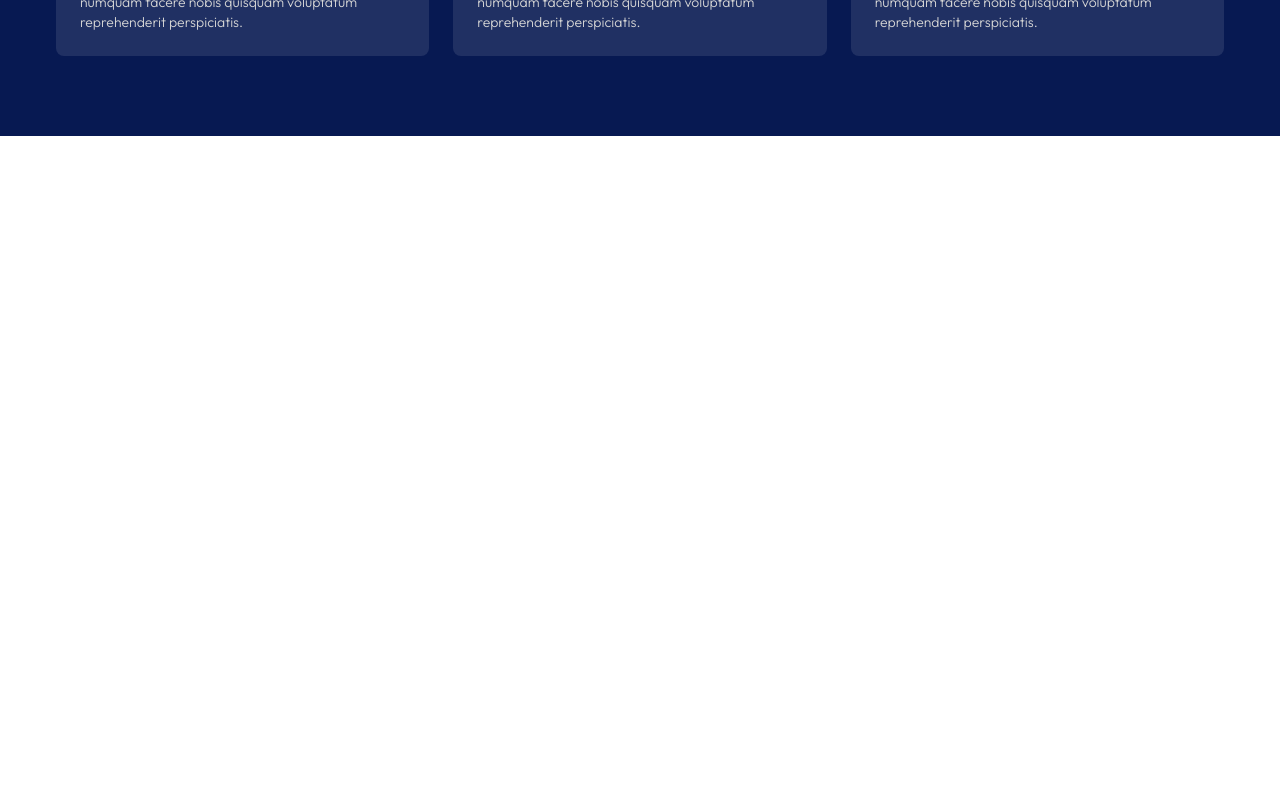
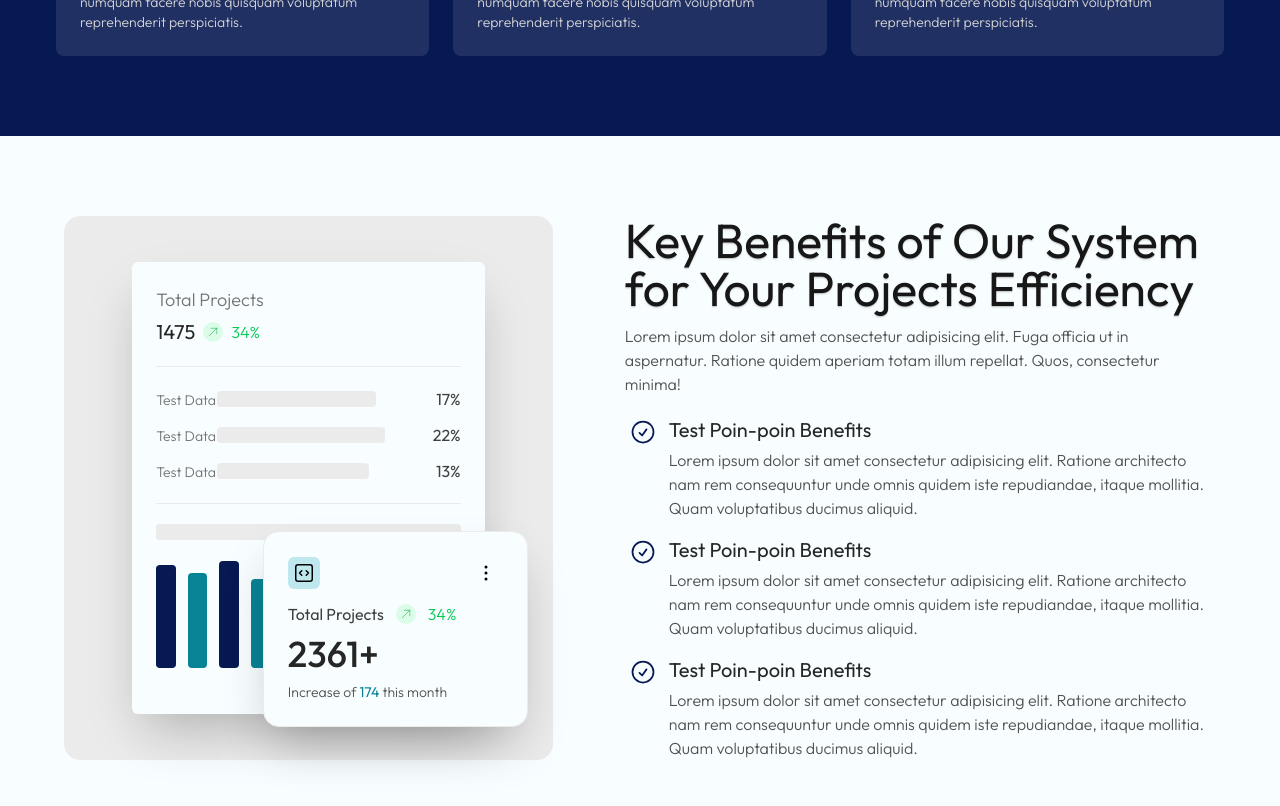
Before and after one commit to ValerieAttila09/NodeOps, a React (Vite) app: page / in a window 1280 px wide. Shown: the part 1860-2666 px from the top of the page. Before the commit the page ends 1996 px from the top, so only its background shows below. Built offline with nearby package versions, Linux system fonts and the light colour scheme.

Commit message:
committed

```diff
--- a/src/components/LandingPage.jsx
+++ b/src/components/LandingPage.jsx
@@ -119,17 +119,163 @@ export function LandingPageIntro() {
   return (
     <div className="w-full bg-[#071952] py-[5rem] px-6">
       <div className="mb-10 flex flex-col items-center justify-center py-2">
-        <h1 className="text-5xl mb-3 text-white text-shadow-md outfit-regular">Efficient and Integrated <br/> Manufacturing Services</h1>
+        <h1 className="text-5xl mb-3 text-white text-shadow-md outfit-regular">Efficient and Integrated <br /> Manufacturing Services</h1>
         <p className="text-sm outfit-thin text-neutral-200">Simplify operations with our efficient. quality-focused services.</p>
       </div>
       <div className="grid grid-cols-3 gap-6 px-8">
-        <CardIntro/>
-        <CardIntro/>
-        <CardIntro/>
-        <CardIntro/>
-        <CardIntro/>
-        <CardIntro/>
+        <CardIntro />
+        <CardIntro />
+        <CardIntro />
+        <CardIntro />
+        <CardIntro />
+        <CardIntro />
       </div>
     </div>
   )
 }
+
+export function LandingPageBenefits() {
+  return (
+    <div className="w-full bg-[#f8feff] py-[5rem] px-[4rem]">
+      <div className="flex gap-[4rem]">
+
+        <div className="w-5/7 border border-[#ebebeb] rounded-2xl bg-[#ebebeb] px-[4.2rem] py-[2.8rem] relative flex items-center justify-center">
+          <div className="w-full h-full rounded-md bg-[#f8feff] p-6 shadow-2xl">
+            <div className="mb-2">
+              <h1 className="text-lg mb-1 text-neutral-500 outfit-thin">Total Projects</h1>
+              <div className="flex items-center gap-2">
+                <span className="text-xl text-neutral-800 outfit-regular">1475</span>
+                <div className="bg-green-100 rounded-full p-1">
+                  <svg xmlns="http://www.w3.org/2000/svg" fill="none" viewBox="0 0 24 24" strokeWidth={1} stroke="currentColor" className="size-3 text-green-600">
+                    <path strokeLinecap="round" strokeLinejoin="round" d="m4.5 19.5 15-15m0 0H8.25m11.25 0v11.25" />
+                  </svg>
+                </div>
+                <span className="text-md text-green-500 outfit-thin">34%</span>
+              </div>
+            </div>
+            <div className="my-5 w-full rounded-full h-[1px] bg-[#ebebeb]"></div>
+            <div className="grid mb-2 gap-3">
+              <div className="flex items-center justify-between">
+                <div className="w-1/5">
+                  <span className="text-sm text-neutral-500 outfit-thin">Test Data</span>
+                </div>
+                <div className="w-3/5">
+                  <div className="w-[87%] h-4 bg-[#ebebeb] rounded-sm"></div>
+                </div>
+                <div className="w-1/5">
+                  <p className="text-md text-end text-neutral-700 outfit-regular">17%</p>
+                </div>
+              </div>
+              <div className="flex items-center justify-between">
+                <div className="w-1/5">
+                  <span className="text-sm text-neutral-500 outfit-thin">Test Data</span>
+                </div>
+                <div className="w-3/5">
+                  <div className="w-[92%] h-4 bg-[#ebebeb] rounded-sm"></div>
+                </div>
+                <div className="w-1/5">
+                  <p className="text-md text-end text-neutral-700 outfit-regular">22%</p>
+                </div>
+              </div>
+              <div className="flex items-center justify-between">
+                <div className="w-1/5">
+                  <span className="text-sm text-neutral-500 outfit-thin">Test Data</span>
+                </div>
+                <div className="w-3/5">
+                  <div className="w-[83%] h-4 bg-[#ebebeb] rounded-sm"></div>
+                </div>
+                <div className="w-1/5">
+                  <p className="text-md text-end text-neutral-700 outfit-regular">13%</p>
+                </div>
+              </div>
+            </div>
+            <div className="my-5 w-full rounded-full h-[1px] bg-[#ebebeb]"></div>
+            <div className="mb-2 rounded-sm bg-[#ebebeb] w-full h-4"></div>
+            <div className="w-full h-[120px] flex items-end justify-between gap-3">
+              <div className="w-[8%] h-[86%] bg-[#071952] rounded-sm"></div>
+              <div className="w-[8%] h-[79%] bg-[#088395] rounded-sm"></div>
+              <div className="w-[8%] h-[89%] bg-[#071952] rounded-sm"></div>
+              <div className="w-[8%] h-[74%] bg-[#088395] rounded-sm"></div>
+              <div className="w-[8%] h-[72%] bg-[#071952] rounded-sm"></div>
+              <div className="w-[8%] h-[92%] bg-[#088395] rounded-sm"></div>
+              <div className="w-[8%] h-[96%] bg-[#071952] rounded-sm"></div>
+              <div className="w-[8%] h-[82%] bg-[#088395] rounded-sm"></div>
+              <div className="w-[8%] h-[76%] bg-[#071952] rounded-sm"></div>
+              <div className="w-[8%] h-[95%] bg-[#088395] rounded-sm"></div>
+            </div>
+          </div>
+          <div className="absolute z-5 w-[265px] h-auto bottom-8 right-6 bg-[#f8feff] rounded-2xl border border-[#ebebeb] shadow-2xl p-6">
+            <div className="mb-3 w-full flex items-center justify-between">
+              <div className="p-1 rounded-md bg-[#37B7C3]/30">
+                <svg xmlns="http://www.w3.org/2000/svg" fill="none" viewBox="0 0 24 24" strokeWidth={1.5} stroke="currentColor" className="size-6">
+                  <path strokeLinecap="round" strokeLinejoin="round" d="M14.25 9.75 16.5 12l-2.25 2.25m-4.5 0L7.5 12l2.25-2.25M6 20.25h12A2.25 2.25 0 0 0 20.25 18V6A2.25 2.25 0 0 0 18 3.75H6A2.25 2.25 0 0 0 3.75 6v12A2.25 2.25 0 0 0 6 20.25Z" />
+                </svg>
+              </div>
+              <button className="p-1 border border-transparent hover:bg-[#fafafa] hover:border-[#ebebeb] transition-all rounded-md">
+                <svg xmlns="http://www.w3.org/2000/svg" fill="none" viewBox="0 0 24 24" strokeWidth={1.5} stroke="currentColor" className="size-6">
+                  <path strokeLinecap="round" strokeLinejoin="round" d="M12 6.75a.75.75 0 1 1 0-1.5.75.75 0 0 1 0 1.5ZM12 12.75a.75.75 0 1 1 0-1.5.75.75 0 0 1 0 1.5ZM12 18.75a.75.75 0 1 1 0-1.5.75.75 0 0 1 0 1.5Z" />
+                </svg>
+              </button>
+            </div>
+            <div className="w-full">
+              <div className="mb-2 flex items-center gap-3">
+                <span className="text-md text-neutral-700 outfit-regular">Total Projects</span>
+                <div className="bg-green-100 rounded-full p-1">
+                  <svg xmlns="http://www.w3.org/2000/svg" fill="none" viewBox="0 0 24 24" strokeWidth={1} stroke="currentColor" className="size-3 text-green-600">
+                    <path strokeLinecap="round" strokeLinejoin="round" d="m4.5 19.5 15-15m0 0H8.25m11.25 0v11.25" />
+                  </svg>
+                </div>
+                <span className="text-md text-green-500 outfit-thin">34%</span>
+              </div>
+              <h1 className="mb-2 text-4xl outfit-medium text-neutral-800">2361+</h1>
+              <p className="text-sm text-neutral-600">Increase of <span className="text-[#088395] outfit-regular">174</span> this month</p>
+
+            </div>
+          </div>
+        </div>
+
+        <div className="w-full px-2">
+          <h1 className="text-5xl mb-3 text-shadow-sm text-neutral-900 outfit-regular">Key Benefits of Our System for Your Projects Efficiency</h1>
+          <p className="text-md mb-5 text-neutral-600">Lorem ipsum dolor sit amet consectetur adipisicing elit. Fuga officia ut in aspernatur. Ratione quidem aperiam totam illum repellat. Quos, consectetur minima!</p>
+
+          <div className="grid gap-4">
+            <div className="flex items-start gap-2">
+              <span className="pt-[2px] px-1">
+                <svg xmlns="http://www.w3.org/2000/svg" fill="none" viewBox="0 0 24 24" strokeWidth={1.5} stroke="currentColor" className="size-7 text-[#071952]">
+                  <path strokeLinecap="round" strokeLinejoin="round" d="M9 12.75 11.25 15 15 9.75M21 12a9 9 0 1 1-18 0 9 9 0 0 1 18 0Z" />
+                </svg>
+              </span>
+              <div className="flex flex-col gap-1">
+                <h1 className="text-xl outfit-regular text-neutral-800">Test Poin-poin Benefits</h1>
+                <p className="text-md text-neutral-600">Lorem ipsum dolor sit amet consectetur adipisicing elit. Ratione architecto nam rem consequuntur unde omnis quidem iste repudiandae, itaque mollitia. Quam voluptatibus ducimus aliquid.</p>
+              </div>
+            </div>
+            <div className="flex items-start gap-2">
+              <span className="pt-[2px] px-1">
+                <svg xmlns="http://www.w3.org/2000/svg" fill="none" viewBox="0 0 24 24" strokeWidth={1.5} stroke="currentColor" className="size-7 text-[#071952]">
+                  <path strokeLinecap="round" strokeLinejoin="round" d="M9 12.75 11.25 15 15 9.75M21 12a9 9 0 1 1-18 0 9 9 0 0 1 18 0Z" />
+                </svg>
+              </span>
+              <div className="flex flex-col gap-1">
+                <h1 className="text-xl outfit-regular text-neutral-800">Test Poin-poin Benefits</h1>
+                <p className="text-md text-neutral-600">Lorem ipsum dolor sit amet consectetur adipisicing elit. Ratione architecto nam rem consequuntur unde omnis quidem iste repudiandae, itaque mollitia. Quam voluptatibus ducimus aliquid.</p>
+              </div>
+            </div>
+            <div className="flex items-start gap-2">
+              <span className="pt-[2px] px-1">
+                <svg xmlns="http://www.w3.org/2000/svg" fill="none" viewBox="0 0 24 24" strokeWidth={1.5} stroke="currentColor" className="size-7 text-[#071952]">
+                  <path strokeLinecap="round" strokeLinejoin="round" d="M9 12.75 11.25 15 15 9.75M21 12a9 9 0 1 1-18 0 9 9 0 0 1 18 0Z" />
+                </svg>
+              </span>
+              <div className="flex flex-col gap-1">
+                <h1 className="text-xl outfit-regular text-neutral-800">Test Poin-poin Benefits</h1>
+                <p className="text-md text-neutral-600">Lorem ipsum dolor sit amet consectetur adipisicing elit. Ratione architecto nam rem consequuntur unde omnis quidem iste repudiandae, itaque mollitia. Quam voluptatibus ducimus aliquid.</p>
+              </div>
+            </div>
+          </div>
+        </div>
+
+      </div>
+    </div>
+  )
+}
--- a/src/pages/LandingPage.jsx
+++ b/src/pages/LandingPage.jsx
@@ -1,4 +1,4 @@
-import { LandingPageHeader, LandingPageIntro } from "../components/LandingPage";
+import { LandingPageBenefits, LandingPageHeader, LandingPageIntro } from "../components/LandingPage";
 import Navbar from "../components/Navbar";
 
 
@@ -8,6 +8,7 @@ export default function LandingPage() {
       <Navbar/>
       <LandingPageHeader/>
       <LandingPageIntro/>
+      <LandingPageBenefits/>
     </div>
   )
 }
```
